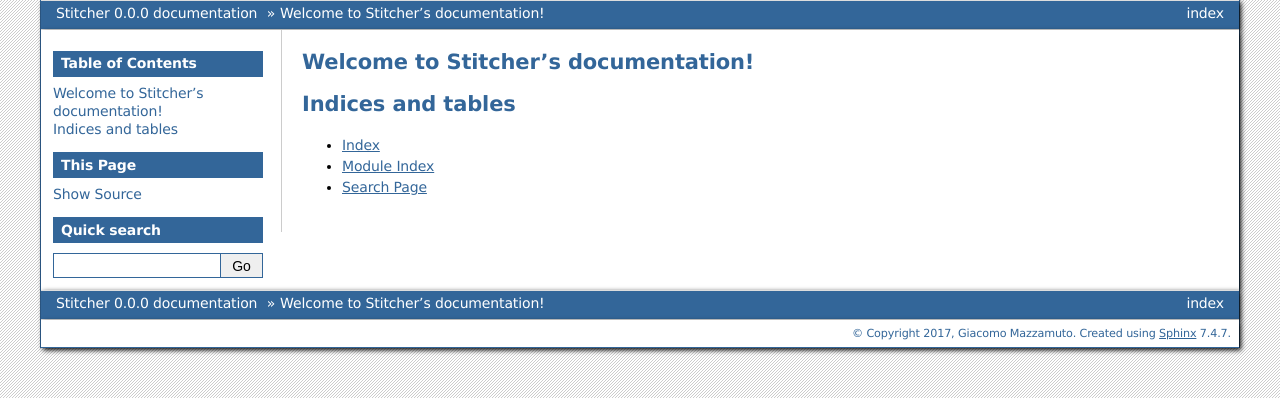
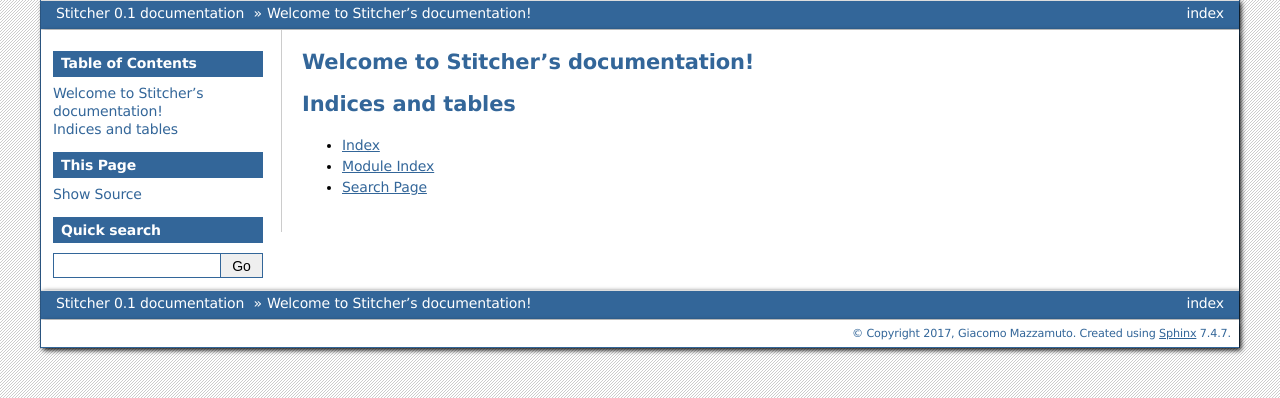
Before and after one commit to lens-biophotonics/ZetaStitcher, a Sphinx documentation site: the page built from doc/index.rst, in a window 1280 px wide. Shown: the top 398 px of the page. Built offline with Sphinx 7.4.7, drawn with Linux system fonts in a browser that asks for light colours; formulas are drawn with MathJax 3.

Commit message:
doc: read version number from version module

```diff
--- a/doc/conf.py
+++ b/doc/conf.py
@@ -31,6 +31,8 @@
 # Add any Sphinx extension module names here, as strings. They can be
 # extensions coming with Sphinx (named 'sphinx.ext.*') or your custom
 # ones.
+
+from stitcher import version as ver
 
 extensions = [
     'sphinx.ext.autodoc',
@@ -71,9 +73,9 @@
 # built documents.
 #
 # The short X.Y version.
-version = '0.0.0'
+version = ver.full_version
 # The full version, including alpha/beta/rc tags.
-release = '0.0.0'
+release = version
 
 # The language for content autogenerated by Sphinx. Refer to documentation
 # for a list of supported languages.
```
